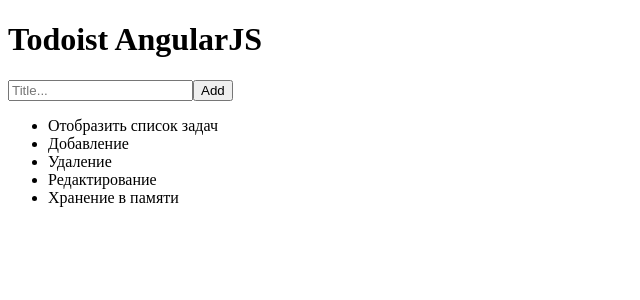
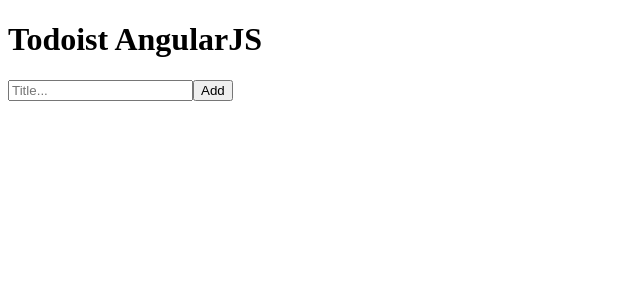
Before and after one commit to vkulchitskaya/ToDoList-AngularJS, an Angular app: page / in a window 1280 px wide. Shown: the top 300 px of the page, without its empty margins (0-640 px from the left). Built offline with nearby package versions, Linux system fonts and the light colour scheme.

Commit message:
try add button

```diff
--- a/src/app/app.component.html
+++ b/src/app/app.component.html
@@ -3,10 +3,10 @@
 </h1>
 <form>
     <input type="text" placeholder="Title...">
-    <button>Add</button>
+    <button (click)="clicked()">Add</button>
 </form>
 <ul>
-  <li *ngFor="let task of tasks">
+  <!--<li *ngFor="let task of tasks">
     <span>{{task.name}}</span>
-  </li>
+  </li> -->
 </ul>
--- a/src/app/app.component.ts
+++ b/src/app/app.component.ts
@@ -1,4 +1,5 @@
 import { Component } from '@angular/core';
+import { Task,TaskCollection } from './task';
 
 @Component({
   selector: 'app-root',
@@ -7,21 +8,10 @@
 })
 export class AppComponent {
   title = 'Todoist AngularJS';
-  tasks = TaskCollection;
+  tasks:TaskCollection;
+   clicked() :void {
+        let task = {name:'test',id:10,done:false};
+        //this.tasks.add(task); // не видит метод add
+        console.log(this.tasks); // почему undefined, а не []
+  }
 }
-
-
-export class Task{
-  name:string;
-  id:number;
-  done:boolean;
-}
-
-const TaskCollection: Task[] = [
-   { name: 'Отобразить список задач', id:2,done:false },
-   { name: 'Добавление', id:3,done:false },
-   { name: 'Удаление', id:4,done:false },
-   { name: 'Редактирование', id:5,done:false },
-   { name: 'Хранение в памяти', id:5,done:false }
-
-]
--- /dev/null
+++ b/src/app/task.ts
@@ -0,0 +1,12 @@
+export class Task{
+  name:string;
+  id:number;
+  done:boolean;
+}
+
+export class TaskCollection{
+    taskCollection:Task[]=[];
+    add(task) :void {
+        //this.taskCollection.push(task);
+    }
+}
```
